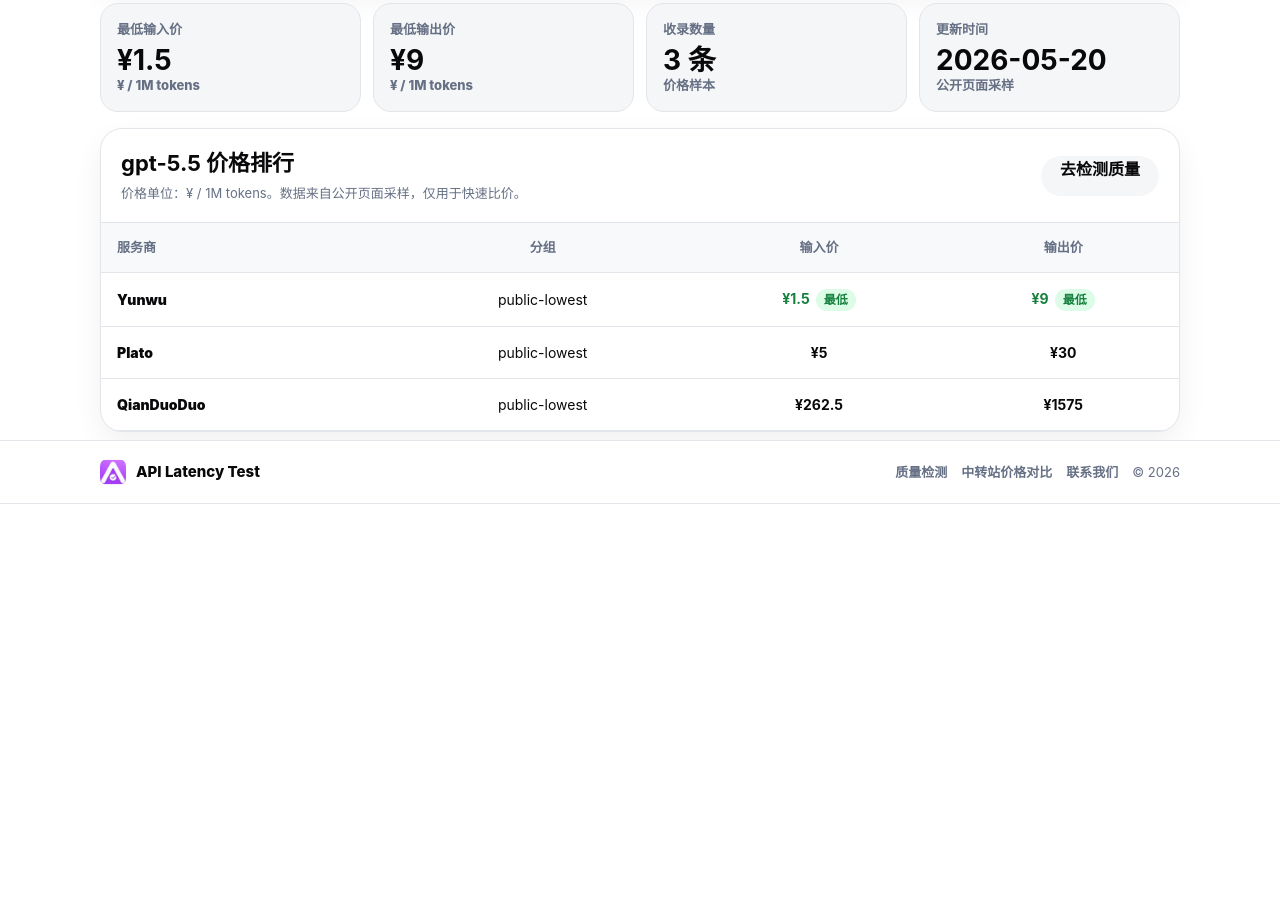
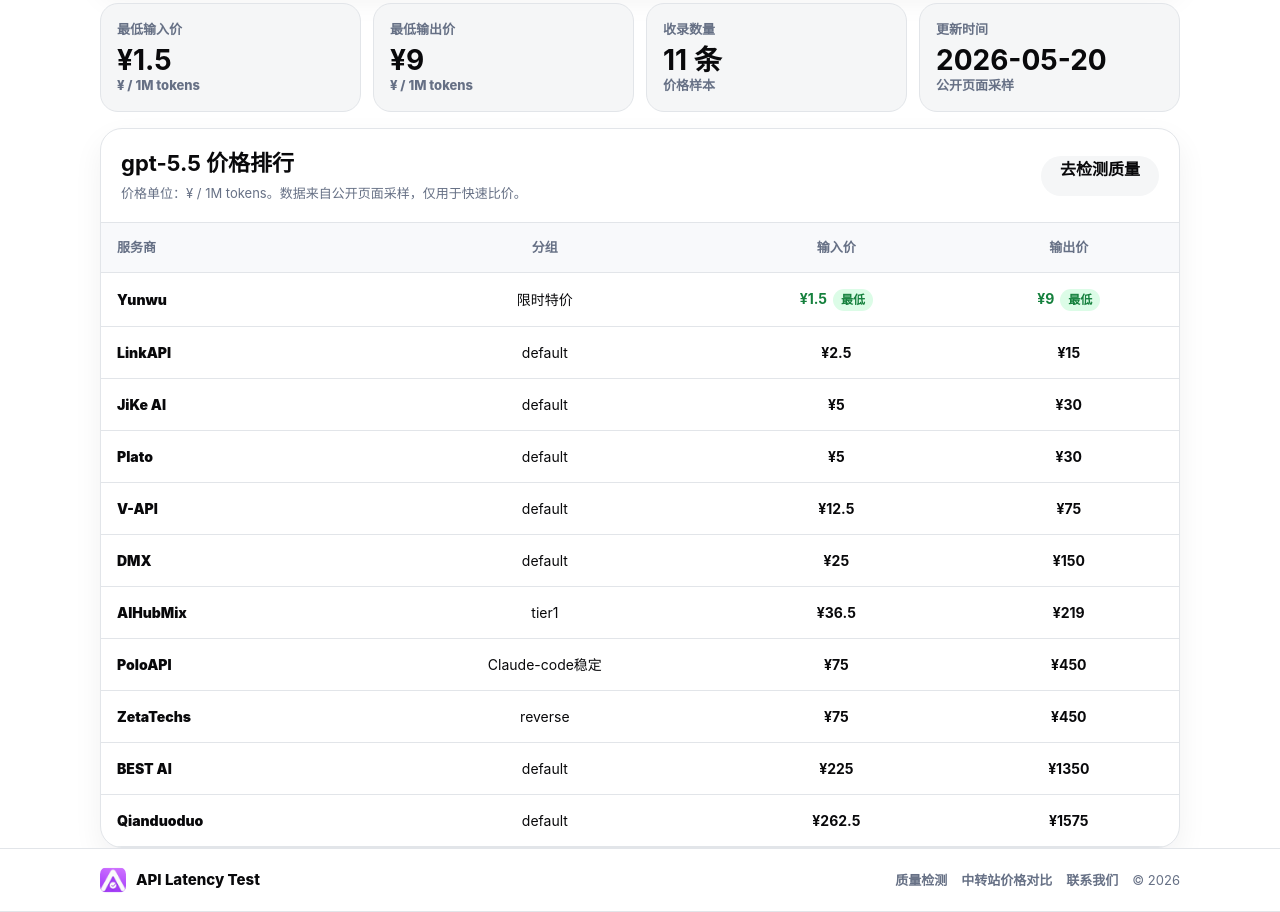
Before and after one commit to renyuanhang415-gif/apilatencytest, a website: page public/pricing.html in a window 1280 px wide. Shown: the part 386-1298 px from the top of the page. Before the commit the page ends 890 px from the top, so only its background shows below. Drawn offline with Linux system fonts and the light colour scheme.

Commit message:
Expand new model pricing samples

```diff
--- a/public/pricing.js
+++ b/public/pricing.js
@@ -36,15 +36,31 @@ const modelConfigs = [
 
 const providerSets = {
   gpt55: [
-    { name: "Yunwu", url: "https://yunwu.ai/register", group: "public-lowest", input: 1.5, output: 9 },
-    { name: "Plato", url: "https://api.bltcy.ai/register", group: "public-lowest", input: 5, output: 30 },
-    { name: "QianDuoDuo", url: "https://api2.aigcbest.top/register", group: "public-lowest", input: 262.5, output: 1575 },
+    { name: "Yunwu", url: "https://yunwu.ai/register", group: "限时特价", input: 1.5, output: 9 },
+    { name: "LinkAPI", url: "https://linkapi.ai/register", group: "default", input: 2.5, output: 15 },
+    { name: "JiKe AI", url: "https://magic666.top/register", group: "default", input: 5, output: 30 },
+    { name: "Plato", url: "https://api.bltcy.ai/register", group: "default", input: 5, output: 30 },
+    { name: "V-API", url: "https://api.gpt.ge/register", group: "default", input: 12.5, output: 75 },
+    { name: "DMX", url: "https://www.dmxapi.com/register", group: "default", input: 25, output: 150 },
+    { name: "AIHubMix", url: "https://aihubmix.com", group: "tier1", input: 36.5, output: 219 },
+    { name: "PoloAPI", url: "https://poloai.top/register", group: "Claude-code稳定", input: 75, output: 450 },
+    { name: "ZetaTechs", url: "https://api.zetatechs.com/register", group: "reverse", input: 75, output: 450 },
+    { name: "BEST AI", url: "https://api.oaibest.com/register", group: "default", input: 225, output: 1350 },
+    { name: "Qianduoduo", url: "https://api2.aigcbest.top/register", group: "default", input: 262.5, output: 1575 },
   ],
   opus47: [
-    { name: "Packy", url: "https://www.packyapi.com/register", group: "public-lowest", input: 1.5, output: 7.5 },
-    { name: "Yunwu", url: "https://yunwu.ai/register", group: "public-lowest", input: 2.5, output: 12.5 },
-    { name: "Plato", url: "https://api.bltcy.ai/register", group: "public-lowest", input: 4, output: 20 },
-    { name: "QianDuoDuo", url: "https://api2.aigcbest.top/register", group: "public-lowest", input: 17.5, output: 87.5 },
+    { name: "Packy", url: "https://www.packyapi.com/register", group: "aws-q", input: 1.5, output: 7.5 },
+    { name: "LinkAPI", url: "https://linkapi.ai/register", group: "claudecheap", input: 2.5, output: 12.5 },
+    { name: "Yunwu", url: "https://yunwu.ai/register", group: "default", input: 2.5, output: 12.5 },
+    { name: "Plato", url: "https://api.bltcy.ai/register", group: "cc", input: 4, output: 20 },
+    { name: "V-API", url: "https://api.gpt.ge/register", group: "claude_kiro", input: 4.375, output: 21.875 },
+    { name: "JiKe AI", url: "https://magic666.top/register", group: "default", input: 5, output: 25 },
+    { name: "PoloAPI", url: "https://poloai.top/register", group: "Claude-code稳定", input: 5, output: 25 },
+    { name: "ZetaTechs", url: "https://api.zetatechs.com/register", group: "27%", input: 10, output: 50 },
+    { name: "BEST AI", url: "https://api.oaibest.com/register", group: "default", input: 15, output: 75 },
+    { name: "Qianduoduo", url: "https://api2.aigcbest.top/register", group: "default", input: 17.5, output: 87.5 },
+    { name: "DMX", url: "https://www.dmxapi.com/register", group: "default", input: 25, output: 125 },
+    { name: "AIHubMix", url: "https://aihubmix.com", group: "tier1", input: 36.5, output: 182.5 },
   ],
   gpt54: [
     { name: "JiKe AI", url: "https://magic666.top/register", group: "gpt特惠", input: 0.125, output: 0.75 },
--- a/public/styles.css
+++ b/public/styles.css
@@ -19,6 +19,7 @@
 
 html,
 body {
+  min-height: 100%;
   margin: 0;
   padding: 0;
   background: var(--bg);
@@ -37,8 +38,11 @@ a {
 }
 
 .site-shell {
+  min-height: 100vh;
   width: min(1080px, calc(100% - 72px));
   margin: 0 auto;
+  display: flex;
+  flex-direction: column;
 }
 
 .topbar {
@@ -1165,7 +1169,7 @@ h1 {
   justify-content: space-between;
   gap: 32px;
   width: 100vw;
-  margin: 8px calc(50% - 50vw) 0;
+  margin: auto calc(50% - 50vw) 0;
   padding: 18px max(36px, calc((100vw - 1080px) / 2));
   border-top: 1px solid var(--line);
   border-bottom: 1px solid var(--line);
```
